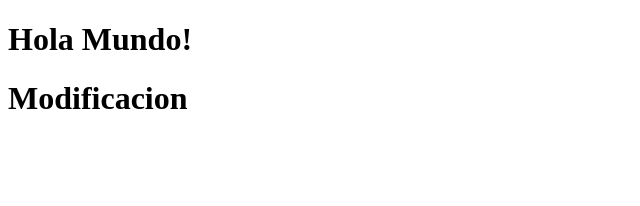
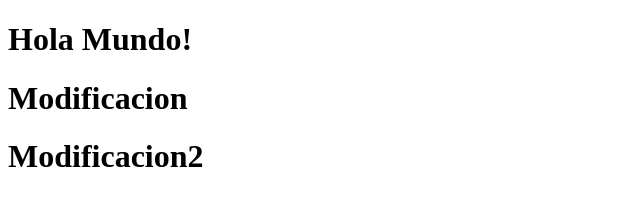
Before and after one commit to FoxJuanCarlos2000/cursogitvs, a plain HTML site: page index2.html in a window 1280 px wide. Shown: the whole page, without its empty margins (0-640 px from the left). Drawn offline with Linux system fonts and the light colour scheme.

Commit message:
branch develop commit

```diff
--- a/index2.html
+++ b/index2.html
@@ -8,5 +8,7 @@
         <h1>Hola Mundo!</h1>
 
         <h1>Modificacion</h1>
+
+        <h1>Modificacion2</h1>
     </body>
 </html>
```
Also changed, not shown: index.html (+4 -0 lines).
